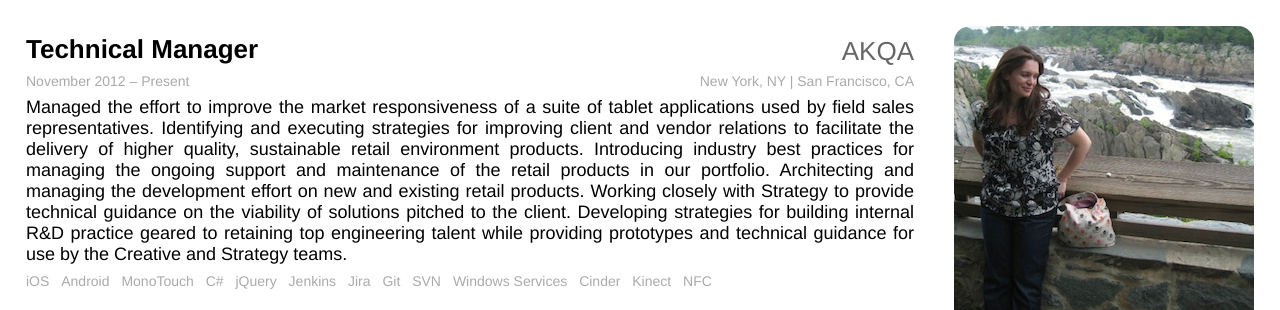
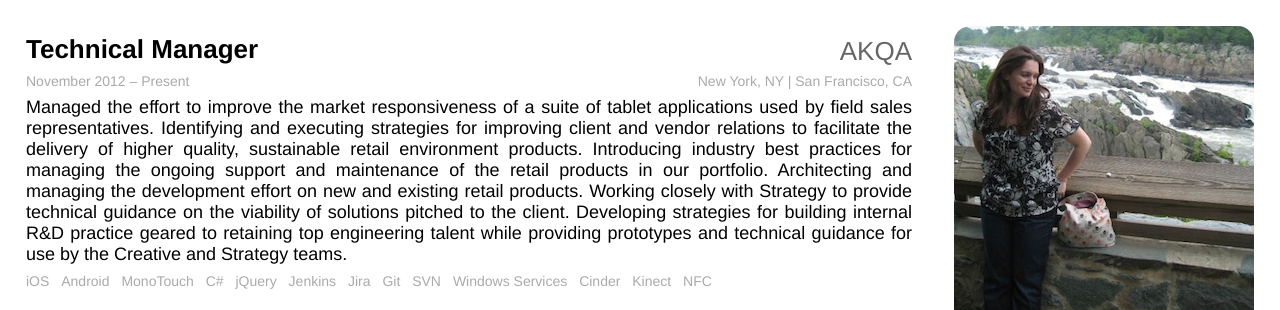
Before and after one commit to meganmilesoneill/meganmoneill.com, a plain HTML site: page index.html in a window 1280 px wide. Shown: the top 310 px of the page. Drawn offline with Linux system fonts and the light colour scheme.

Commit message:
Styling Changes

```diff
--- a/styles/main.css
+++ b/styles/main.css
@@ -12,12 +12,10 @@ body {
   height: ;
   padding: 16px;
   margin: 0 10px 10px 10px;
-  background: #FFF;
 }
 #main {
   padding: 16px;
-  margin: 10px 350px 10px 10px;
-  background: #FFF;
+  margin: 10px 352px 10px 10px;
   min-width: 340px
 }
 #contact img {
```
